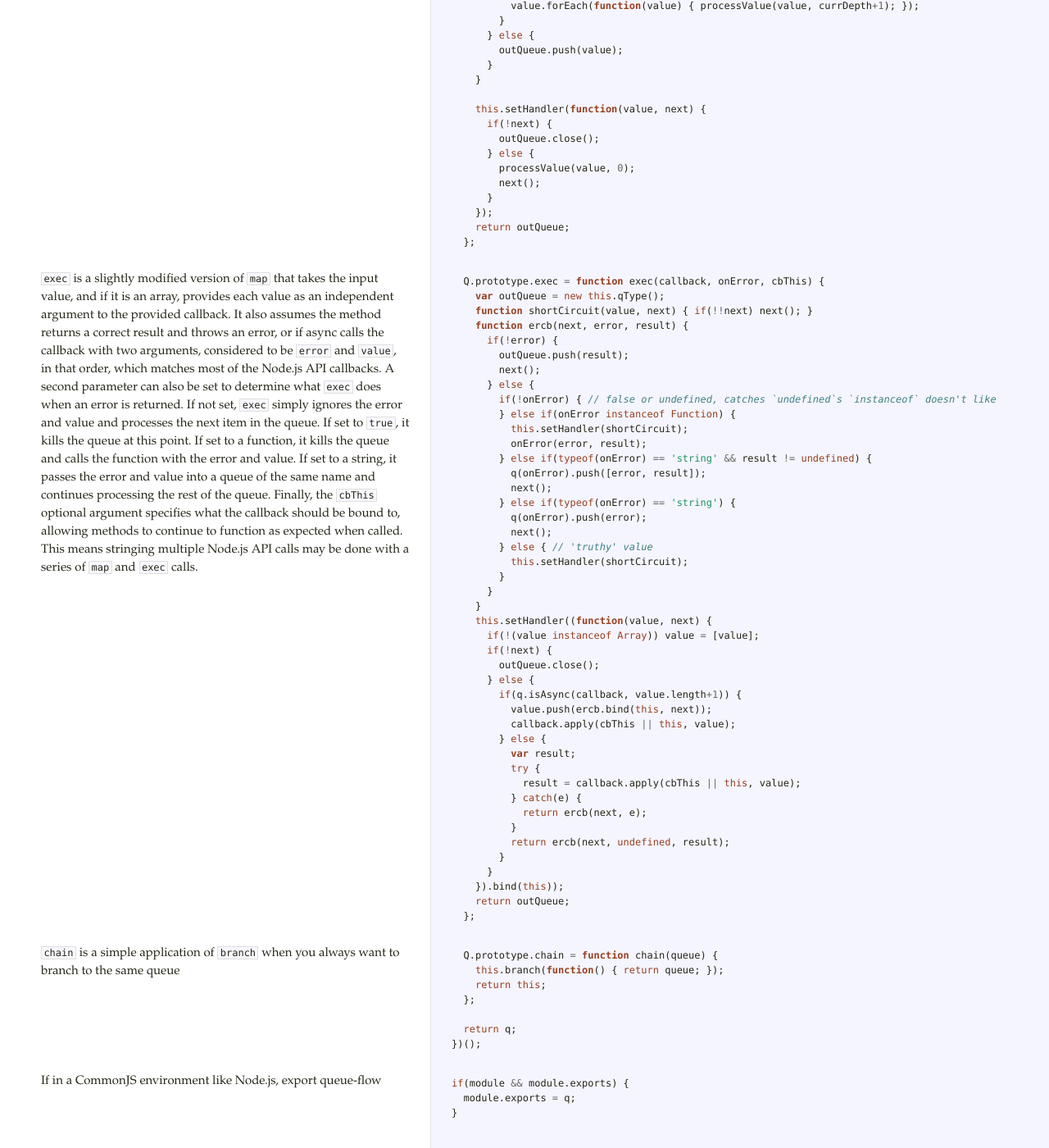
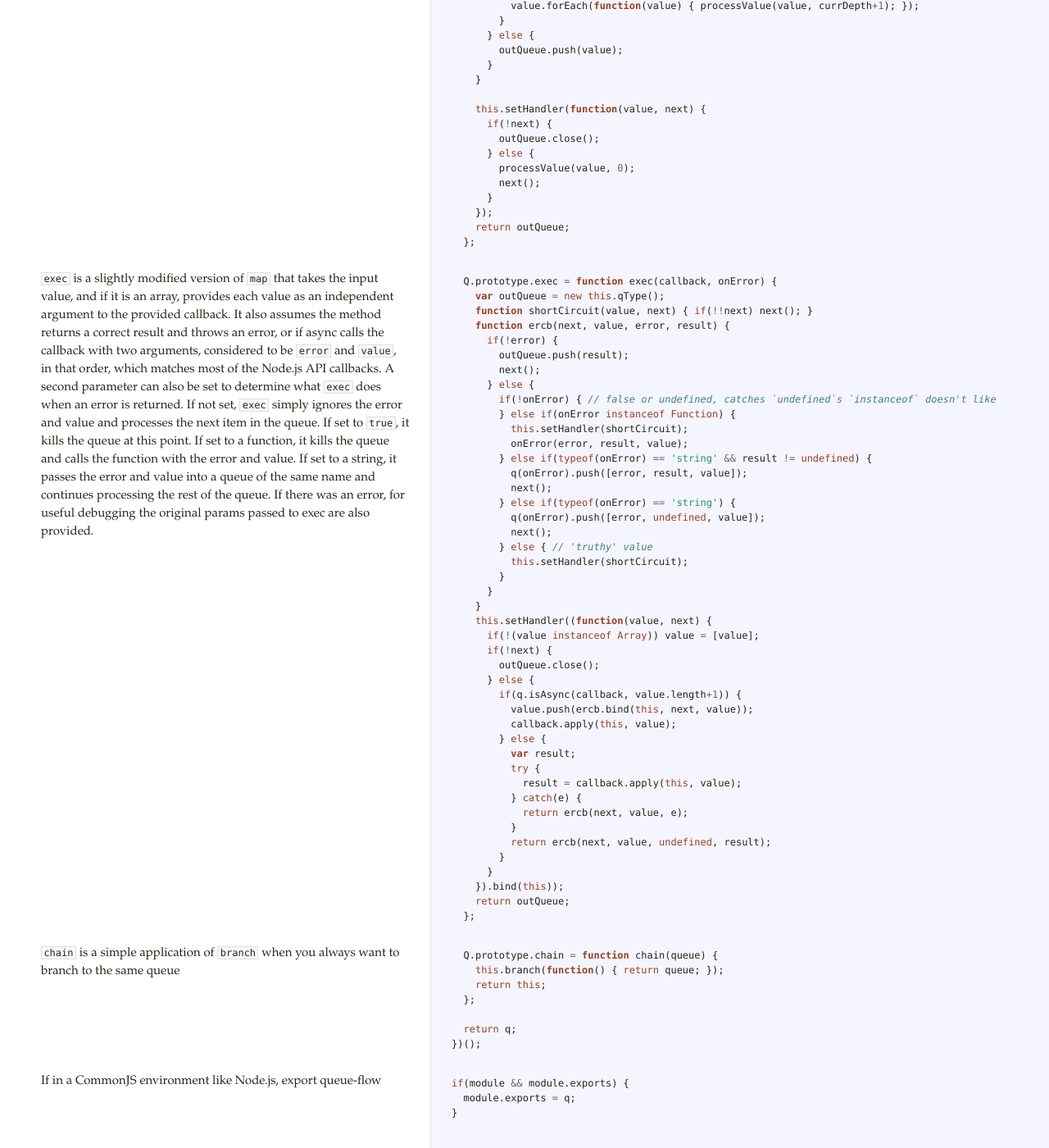
Before and after one commit to dfellis/queue-flow, a Jekyll site: the page docs/queue-flow.html, which Jekyll copies as it is, in a window 1280 px wide and 1400 px high, scrolled down 6929 px. Shown: the whole window at 82% size. Built offline with Jekyll 4.4.1, drawn with Linux system fonts in a browser that asks for light colours; Markdown is read by kramdown in place of the engine named in the settings.

Commit message:
Automatic documentation for version 0.5.0

```diff
--- a/docs/queue-flow.html
+++ b/docs/queue-flow.html
@@ -327,12 +327,11 @@ an error is returned. If not set, <code>exec</code> simply ignores the error and
 next item in the queue. If set to <code>true</code>, it kills the queue at this point. If set to a function,
 it kills the queue and calls the function with the error and value. If set to a string, it
 passes the error and value into a queue of the same name and continues processing the rest of
-the queue. Finally, the <code>cbThis</code> optional argument specifies what the callback should be bound to,
-allowing methods to continue to function as expected when called. This means stringing multiple
-Node.js API calls may be done with a series of <code>map</code> and <code>exec</code> calls.</p>             </td>             <td class="code">               <div class="highlight"><pre>  <span class="nx">Q</span><span class="p">.</span><span class="nx">prototype</span><span class="p">.</span><span class="nx">exec</span> <span class="o">=</span> <span class="kd">function</span> <span class="nx">exec</span><span class="p">(</span><span class="nx">callback</span><span class="p">,</span> <span class="nx">onError</span><span class="p">,</span> <span class="nx">cbThis</span><span class="p">)</span> <span class="p">{</span>
+the queue. If there was an error, for useful debugging the original params passed to exec are
+also provided.</p>             </td>             <td class="code">               <div class="highlight"><pre>  <span class="nx">Q</span><span class="p">.</span><span class="nx">prototype</span><span class="p">.</span><span class="nx">exec</span> <span class="o">=</span> <span class="kd">function</span> <span class="nx">exec</span><span class="p">(</span><span class="nx">callback</span><span class="p">,</span> <span class="nx">onError</span><span class="p">)</span> <span class="p">{</span>
     <span class="kd">var</span> <span class="nx">outQueue</span> <span class="o">=</span> <span class="k">new</span> <span class="k">this</span><span class="p">.</span><span class="nx">qType</span><span class="p">();</span>
     <span class="kd">function</span> <span class="nx">shortCircuit</span><span class="p">(</span><span class="nx">value</span><span class="p">,</span> <span class="nx">next</span><span class="p">)</span> <span class="p">{</span> <span class="k">if</span><span class="p">(</span><span class="o">!!</span><span class="nx">next</span><span class="p">)</span> <span class="nx">next</span><span class="p">();</span> <span class="p">}</span>
-    <span class="kd">function</span> <span class="nx">ercb</span><span class="p">(</span><span class="nx">next</span><span class="p">,</span> <span class="nx">error</span><span class="p">,</span> <span class="nx">result</span><span class="p">)</span> <span class="p">{</span>
+    <span class="kd">function</span> <span class="nx">ercb</span><span class="p">(</span><span class="nx">next</span><span class="p">,</span> <span class="nx">value</span><span class="p">,</span> <span class="nx">error</span><span class="p">,</span> <span class="nx">result</span><span class="p">)</span> <span class="p">{</span>
       <span class="k">if</span><span class="p">(</span><span class="o">!</span><span class="nx">error</span><span class="p">)</span> <span class="p">{</span>
         <span class="nx">outQueue</span><span class="p">.</span><span class="nx">push</span><span class="p">(</span><span class="nx">result</span><span class="p">);</span>
         <span class="nx">next</span><span class="p">();</span>
@@ -340,12 +339,12 @@ Node.js API calls may be done with a series of <code>map</code> and <code>exec</
         <span class="k">if</span><span class="p">(</span><span class="o">!</span><span class="nx">onError</span><span class="p">)</span> <span class="p">{</span> <span class="c1">// false or undefined, catches `undefined`s `instanceof` doesn&#39;t like</span>
         <span class="p">}</span> <span class="k">else</span> <span class="k">if</span><span class="p">(</span><span class="nx">onError</span> <span class="k">instanceof</span> <span class="nb">Function</span><span class="p">)</span> <span class="p">{</span>
           <span class="k">this</span><span class="p">.</span><span class="nx">setHandler</span><span class="p">(</span><span class="nx">shortCircuit</span><span class="p">);</span>
-          <span class="nx">onError</span><span class="p">(</span><span class="nx">error</span><span class="p">,</span> <span class="nx">result</span><span class="p">);</span>
+          <span class="nx">onError</span><span class="p">(</span><span class="nx">error</span><span class="p">,</span> <span class="nx">result</span><span class="p">,</span> <span class="nx">value</span><span class="p">);</span>
         <span class="p">}</span> <span class="k">else</span> <span class="k">if</span><span class="p">(</span><span class="k">typeof</span><span class="p">(</span><span class="nx">onError</span><span class="p">)</span> <span class="o">==</span> <span class="s1">&#39;string&#39;</span> <span class="o">&amp;&amp;</span> <span class="nx">result</span> <span class="o">!=</span> <span class="kc">undefined</span><span class="p">)</span> <span class="p">{</span>
-          <span class="nx">q</span><span class="p">(</span><span class="nx">onError</span><span class="p">).</span><span class="nx">push</span><span class="p">([</span><span class="nx">error</span><span class="p">,</span> <span class="nx">result</span><span class="p">]);</span>
+          <span class="nx">q</span><span class="p">(</span><span class="nx">onError</span><span class="p">).</span><span class="nx">push</span><span class="p">([</span><span class="nx">error</span><span class="p">,</span> <span class="nx">result</span><span class="p">,</span> <span class="nx">value</span><span class="p">]);</span>
           <span class="nx">next</span><span class="p">();</span>
         <span class="p">}</span> <span class="k">else</span> <span class="k">if</span><span class="p">(</span><span class="k">typeof</span><span class="p">(</span><span class="nx">onError</span><span class="p">)</span> <span class="o">==</span> <span class="s1">&#39;string&#39;</span><span class="p">)</span> <span class="p">{</span>
-          <span class="nx">q</span><span class="p">(</span><span class="nx">onError</span><span class="p">).</span><span class="nx">push</span><span class="p">(</span><span class="nx">error</span><span class="p">);</span>
+          <span class="nx">q</span><span class="p">(</span><span class="nx">onError</span><span class="p">).</span><span class="nx">push</span><span class="p">([</span><span class="nx">error</span><span class="p">,</span> <span class="kc">undefined</span><span class="p">,</span> <span class="nx">value</span><span class="p">]);</span>
           <span class="nx">next</span><span class="p">();</span>
         <span class="p">}</span> <span class="k">else</span> <span class="p">{</span> <span class="c1">// &#39;truthy&#39; value</span>
           <span class="k">this</span><span class="p">.</span><span class="nx">setHandler</span><span class="p">(</span><span class="nx">shortCircuit</span><span class="p">);</span>
@@ -358,16 +357,16 @@ Node.js API calls may be done with a series of <code>map</code> and <code>exec</
         <span class="nx">outQueue</span><span class="p">.</span><span class="nx">close</span><span class="p">();</span>
       <span class="p">}</span> <span class="k">else</span> <span class="p">{</span>
         <span class="k">if</span><span class="p">(</span><span class="nx">q</span><span class="p">.</span><span class="nx">isAsync</span><span class="p">(</span><span class="nx">callback</span><span class="p">,</span> <span class="nx">value</span><span class="p">.</span><span class="nx">length</span><span class="o">+</span><span class="mi">1</span><span class="p">))</span> <span class="p">{</span>
-          <span class="nx">value</span><span class="p">.</span><span class="nx">push</span><span class="p">(</span><span class="nx">ercb</span><span class="p">.</span><span class="nx">bind</span><span class="p">(</span><span class="k">this</span><span class="p">,</span> <span class="nx">next</span><span class="p">));</span>
-          <span class="nx">callback</span><span class="p">.</span><span class="nx">apply</span><span class="p">(</span><span class="nx">cbThis</span> <span class="o">||</span> <span class="k">this</span><span class="p">,</span> <span class="nx">value</span><span class="p">);</span>
+          <span class="nx">value</span><span class="p">.</span><span class="nx">push</span><span class="p">(</span><span class="nx">ercb</span><span class="p">.</span><span class="nx">bind</span><span class="p">(</span><span class="k">this</span><span class="p">,</span> <span class="nx">next</span><span class="p">,</span> <span class="nx">value</span><span class="p">));</span>
+          <span class="nx">callback</span><span class="p">.</span><span class="nx">apply</span><span class="p">(</span><span class="k">this</span><span class="p">,</span> <span class="nx">value</span><span class="p">);</span>
         <span class="p">}</span> <span class="k">else</span> <span class="p">{</span>
           <span class="kd">var</span> <span class="nx">result</span><span class="p">;</span>
           <span class="k">try</span> <span class="p">{</span>
-            <span class="nx">result</span> <span class="o">=</span> <span class="nx">callback</span><span class="p">.</span><span class="nx">apply</span><span class="p">(</span><span class="nx">cbThis</span> <span class="o">||</span> <span class="k">this</span><span class="p">,</span> <span class="nx">value</span><span class="p">);</span>
+            <span class="nx">result</span> <span class="o">=</span> <span class="nx">callback</span><span class="p">.</span><span class="nx">apply</span><span class="p">(</span><span class="k">this</span><span class="p">,</span> <span class="nx">value</span><span class="p">);</span>
           <span class="p">}</span> <span class="k">catch</span><span class="p">(</span><span class="nx">e</span><span class="p">)</span> <span class="p">{</span>
-            <span class="k">return</span> <span class="nx">ercb</span><span class="p">(</span><span class="nx">next</span><span class="p">,</span> <span class="nx">e</span><span class="p">);</span>
+            <span class="k">return</span> <span class="nx">ercb</span><span class="p">(</span><span class="nx">next</span><span class="p">,</span> <span class="nx">value</span><span class="p">,</span> <span class="nx">e</span><span class="p">);</span>
           <span class="p">}</span>
-          <span class="k">return</span> <span class="nx">ercb</span><span class="p">(</span><span class="nx">next</span><span class="p">,</span> <span class="kc">undefined</span><span class="p">,</span> <span class="nx">result</span><span class="p">);</span>
+          <span class="k">return</span> <span class="nx">ercb</span><span class="p">(</span><span class="nx">next</span><span class="p">,</span> <span class="nx">value</span><span class="p">,</span> <span class="kc">undefined</span><span class="p">,</span> <span class="nx">result</span><span class="p">);</span>
         <span class="p">}</span>
       <span class="p">}</span>
     <span class="p">}).</span><span class="nx">bind</span><span class="p">(</span><span class="k">this</span><span class="p">));</span>
```
